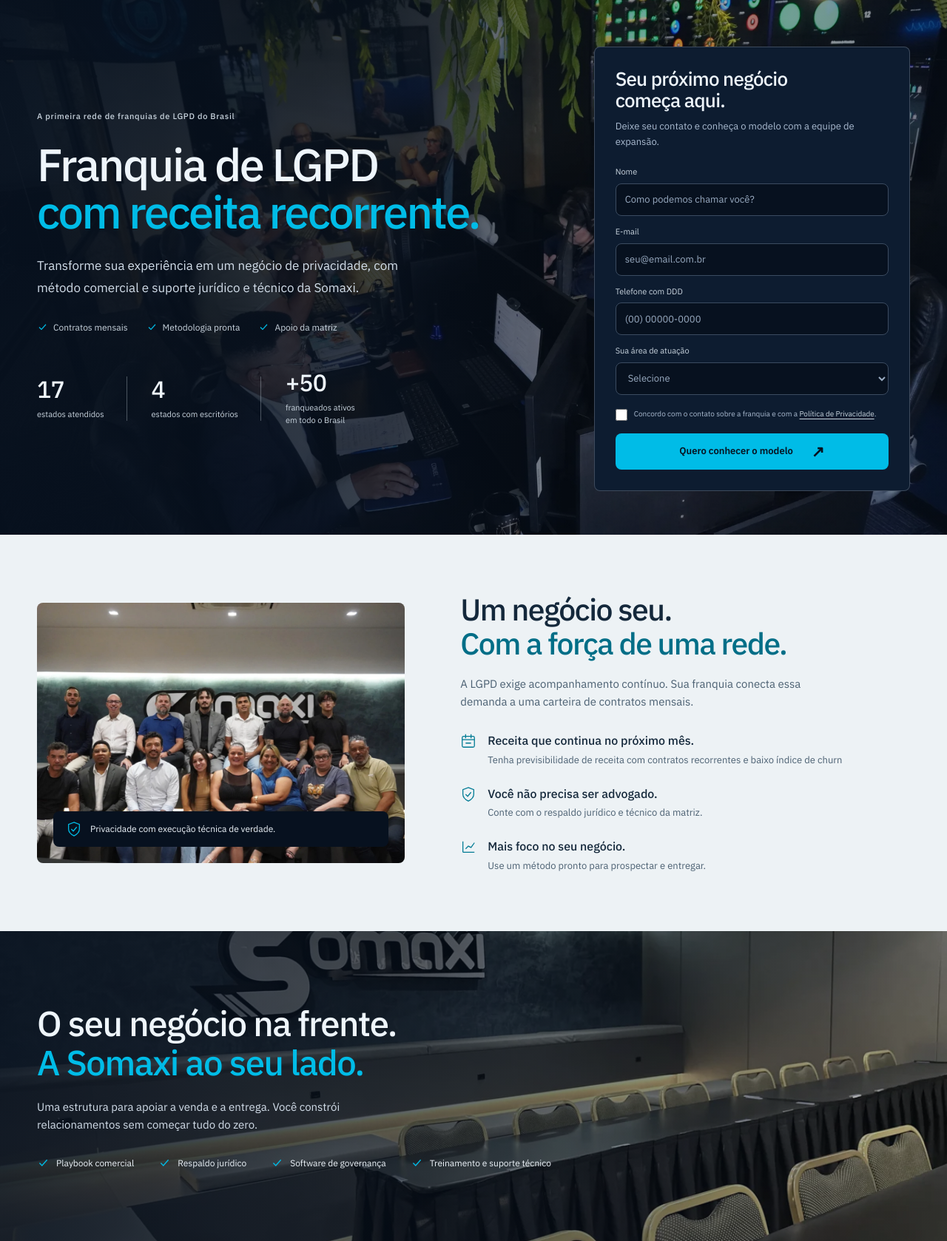
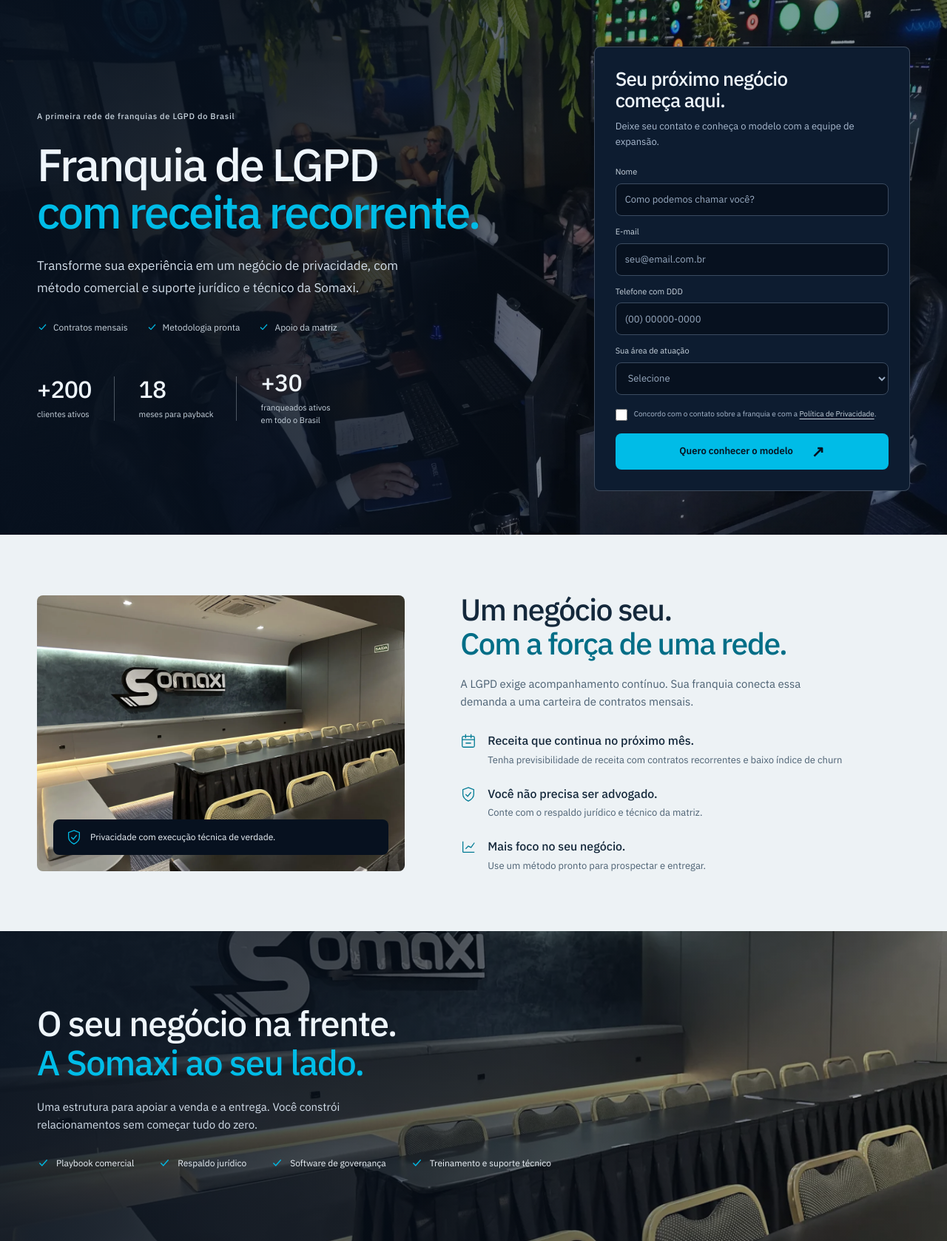
Before and after one commit to gabriellasaro-ui/LP---SOMAXI, a Flask app: template templates/franquia-previsibilidade.html in a window 1280 px wide. Shown: the part 88-1766 px from the top of the page at 74% size. Run offline with Flask 3, Linux system fonts and the light colour scheme; the template is opened without the code that fills it, so the values that code supplies are empty.

Commit message:
content: update franchising proof points

```diff
--- a/templates/franquia-previsibilidade.html
+++ b/templates/franquia-previsibilidade.html
@@ -56,7 +56,7 @@
         <p class="hero-description">Transforme sua experiência em um negócio de privacidade, com método comercial e suporte jurídico e técnico da Somaxi.</p>
         <div class="hero-points"><span><svg viewBox="0 0 20 20" fill="none" stroke="currentColor" stroke-width="1.6" aria-hidden="true"><path d="m4 10 4 4 8-9"/></svg>Contratos mensais</span><span><svg viewBox="0 0 20 20" fill="none" stroke="currentColor" stroke-width="1.6" aria-hidden="true"><path d="m4 10 4 4 8-9"/></svg>Metodologia pronta</span><span><svg viewBox="0 0 20 20" fill="none" stroke="currentColor" stroke-width="1.6" aria-hidden="true"><path d="m4 10 4 4 8-9"/></svg>Apoio da matriz</span></div>
         <a href="#formulario" class="button mobile-hero-cta" data-cta="hero-mobile">Quero conhecer o modelo <span class="arrow" aria-hidden="true">↗</span></a>
-        <div class="hero-credentials" aria-label="Presença da Somaxi"><div class="hero-credential"><strong>17</strong><span>estados atendidos</span></div><div class="hero-credential"><strong>4</strong><span>estados com escritórios</span></div><div class="hero-credential"><strong>+50</strong><span>franqueados ativos<br>em todo o Brasil</span></div></div>
+        <div class="hero-credentials" aria-label="Presença da Somaxi"><div class="hero-credential"><strong>+200</strong><span>clientes ativos</span></div><div class="hero-credential"><strong>18</strong><span>meses para payback</span></div><div class="hero-credential"><strong>+30</strong><span>franqueados ativos<br>em todo o Brasil</span></div></div>
       </div><div class="form-card" id="formulario">
         <h2 class="form-title">Seu próximo negócio<br>começa aqui.</h2><p class="form-intro">Deixe seu contato e conheça o modelo com a equipe de expansão.</p>
         <!-- PENDENTE: URL do webhook do Make da Franchising, configurada em WEBHOOK_URLS. -->
@@ -73,7 +73,7 @@
     </section>
 
     <section class="section model" id="modelo" data-section="2" aria-labelledby="modelo-title"><div class="wrap model-grid">
-      <figure class="model-visual model-visual--team"><img class="model-photo" src="/static/assets/images/franchising/equipe-rede.webp" alt="Grupo reunido no espaço Somaxi" width="1200" height="848" loading="lazy"><figcaption class="model-photo-caption"><svg viewBox="0 0 24 24" fill="none" stroke="currentColor" stroke-width="1.4" aria-hidden="true"><path d="m12 2 8 3v7c0 5-4 8-8 10-4-2-8-5-8-10V5l8-3Z"/><path d="m8 12 3 3 5-6"/></svg>Privacidade com execução técnica de verdade.</figcaption></figure>
+      <figure class="model-visual model-visual--team"><img class="model-photo" src="/static/assets/images/franchising/escritorio.webp" alt="Ambiente de treinamento e reuniões no escritório Somaxi" width="1200" height="900" loading="lazy"><figcaption class="model-photo-caption"><svg viewBox="0 0 24 24" fill="none" stroke="currentColor" stroke-width="1.4" aria-hidden="true"><path d="m12 2 8 3v7c0 5-4 8-8 10-4-2-8-5-8-10V5l8-3Z"/><path d="m8 12 3 3 5-6"/></svg>Privacidade com execução técnica de verdade.</figcaption></figure>
       <div class="model-copy"><h2 id="modelo-title">Um negócio seu.<br><span class="accent">Com a força de uma rede.</span></h2><p>A LGPD exige acompanhamento contínuo. Sua franquia conecta essa demanda a uma carteira de contratos mensais.</p><ul class="model-benefits"><li><svg viewBox="0 0 24 24" fill="none" stroke="currentColor" stroke-width="1.4" aria-hidden="true"><rect x="3" y="5" width="18" height="16" rx="2"/><path d="M8 2v6m8-6v6M3 10h18m-13 5h8"/></svg><div><strong>Receita que continua no próximo mês.</strong><p>Tenha previsibilidade de receita com contratos recorrentes e baixo índice de churn</p></div></li><li><svg viewBox="0 0 24 24" fill="none" stroke="currentColor" stroke-width="1.4" aria-hidden="true"><path d="m12 2 8 3v7c0 5-4 8-8 10-4-2-8-5-8-10V5l8-3Z"/><path d="m8 12 3 3 5-6"/></svg><div><strong>Você não precisa ser advogado.</strong><p>Conte com o respaldo jurídico e técnico da matriz.</p></div></li><li><svg viewBox="0 0 24 24" fill="none" stroke="currentColor" stroke-width="1.4" aria-hidden="true"><path d="M4 20V4m0 16h17M8 15l4-4 4 2 5-7"/></svg><div><strong>Mais foco no seu negócio.</strong><p>Use um método pronto para prospectar e entregar.</p></div></li></ul></div>
     </div></section>
 
```
